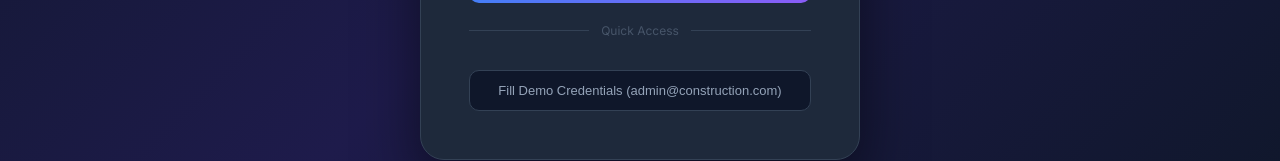
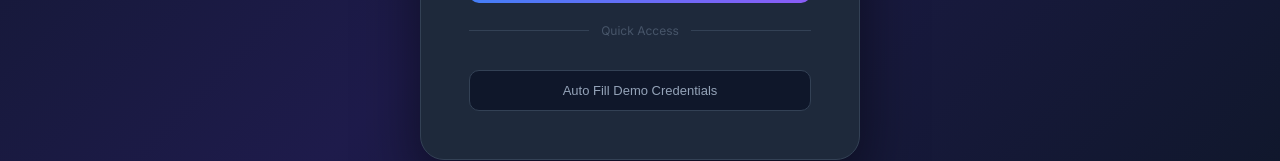
Before and after one commit to eakarsu/AIConstructionManager, a React (Create React App) app in the folder frontend/: page /login in a window 1280 px wide. Shown: the part 557-718 px from the top of the page. Built offline with nearby package versions, Linux system fonts and the light colour scheme.

Commit message:
Commit pending workspace changes

```diff
--- a/frontend/src/pages/Login.js
+++ b/frontend/src/pages/Login.js
@@ -213,7 +213,7 @@ export default function Login({ onLogin }) {
             e.target.style.background = '#0f172a';
           }}
         >
-          Fill Demo Credentials (admin@construction.com)
+          Auto Fill Demo Credentials
         </button>
       </div>
     </div>
```
